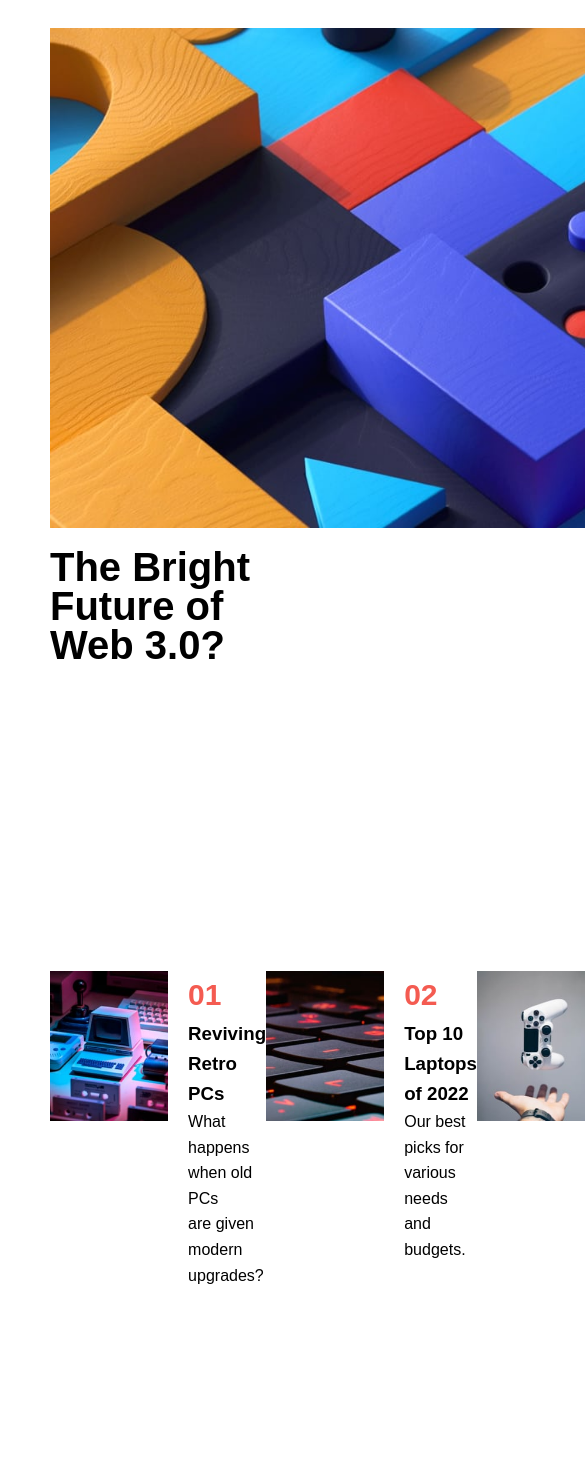
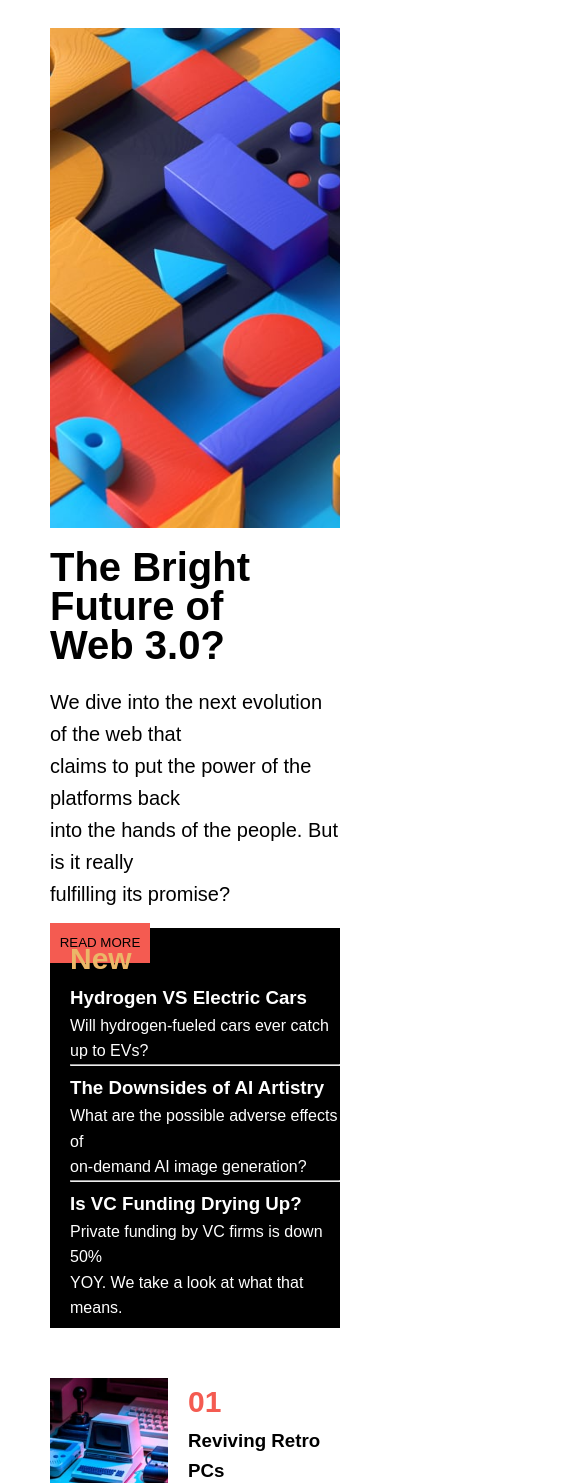
Before and after one commit to MegAjayi/web3, a plain HTML site: page index.html in a window 390 px wide. Shown: the part 112-1595 px from the top of the page, 585 px wide, since content can reach past the window. Before the commit the page ends 1450 px from the top, so only its background shows below. Drawn offline with Linux system fonts and the light colour scheme.

Commit message:
work done

```diff
--- a/index.css
+++ b/index.css
@@ -159,4 +159,24 @@ section {
   .menuBotton {
     display: block;
   }
+  .sub_container {
+    display: block;
+  }
+  .page_img {
+    background-image: url(./assets/images/image-web-3-mobile.jpg);
+    background-size: cover;
+    background-repeat: no-repeat;
+    width: 100%;
+  }
+  .text_div_wraper {
+    display: block;
+    margin-bottom: 10rem;
+  }
+  .new_content {
+    margin-top: 20rem;
+    height: 40rem;
+  }
+  section {
+    display: block;
+  }
 }
--- a/index.html
+++ b/index.html
@@ -98,7 +98,7 @@
                 <div class="imgGrowthDiv3">
                     <h2 class="red">03</h2>
                     <h3>The Growth of Gaming</h3>
-                    <p>How the pandemic has sparked fresh opportunities.</p>
+                    <p>How the pandemic <br> has sparked fresh opportunities.</p>
                 </div>
             </div>
         </section>
```
